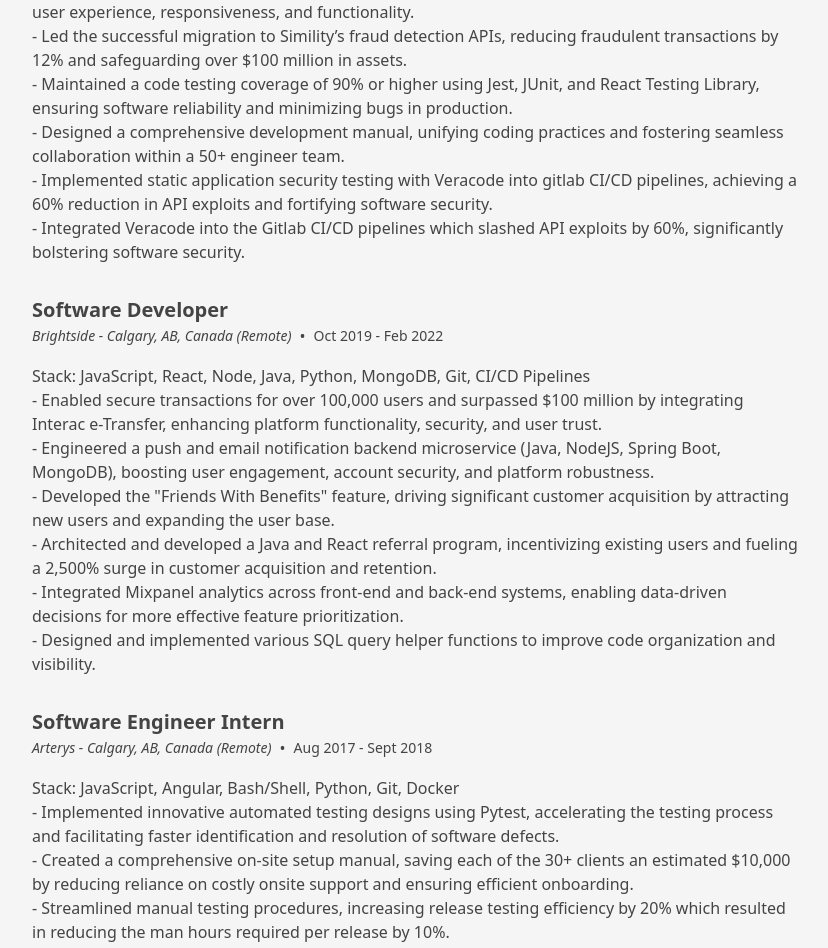
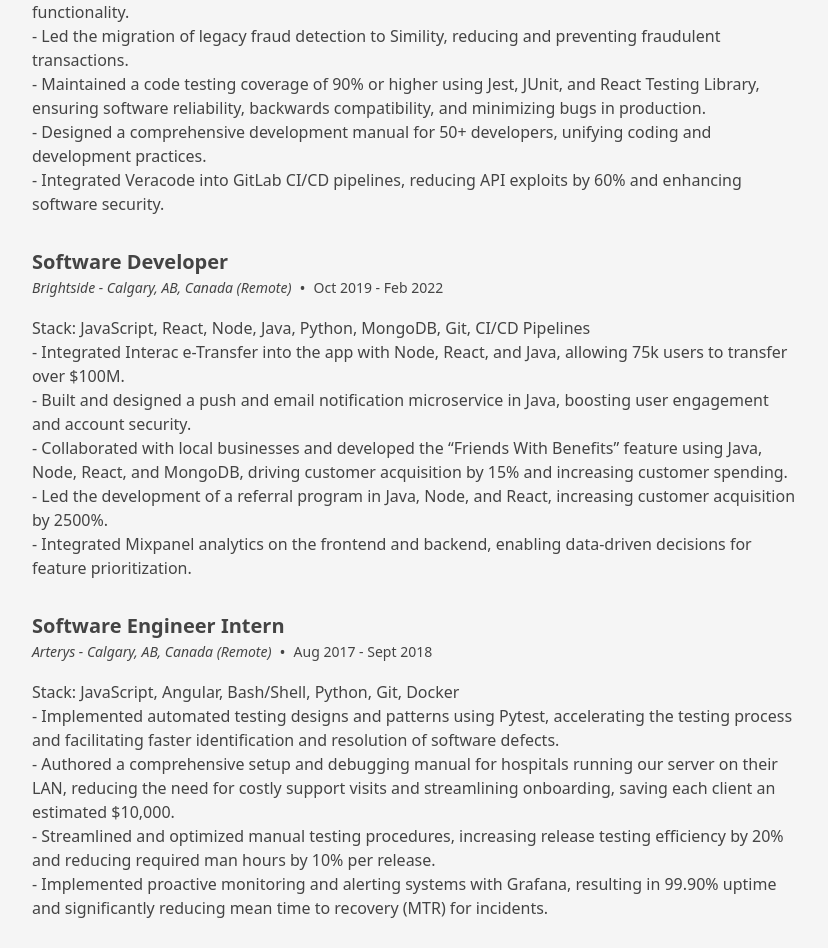
Before and after one commit to iiRaay/react-resume-template-ray, a Next.js app: page / in a window 1280 px wide. Shown: the part 1604-2552 px from the top of the page, without its empty margins (352-1180 px from the left). Built offline with nearby package versions, Linux system fonts and the light colour scheme.

Commit message:
update resume points on about me

```diff
--- a/src/components/Sections/Resume/index.tsx
+++ b/src/components/Sections/Resume/index.tsx
@@ -1,9 +1,9 @@
-import { FC, memo } from 'react';
+import {FC, memo} from 'react';
 
-import { education, experience, SectionId, skills } from '../../../data/data';
+import {education, experience, SectionId, skills} from '../../../data/data';
 import Section from '../../Layout/Section';
 import ResumeSection from './ResumeSection';
-import { SkillGroup } from './Skills';
+import {SkillGroup} from './Skills';
 import TimelineItem from './TimelineItem';
 
 const Resume: FC = memo(() => {
--- a/src/data/data.tsx
+++ b/src/data/data.tsx
@@ -112,11 +112,11 @@
   Outside of work, you'll find me exploring new countries, indulging in horological timepieces, playing and training for badminton,
   or brewing tea while seeking out the next adventure to embark upon.`,
   aboutItems: [
-    { label: 'Location', text: 'Calgary, AB, Canada', Icon: MapIcon },
-    { label: 'Age', text: '28', Icon: CalendarIcon },
-    { label: 'Nationality', text: 'Canadian', Icon: FlagIcon },
+    {label: 'Location', text: 'Calgary, AB, Canada', Icon: MapIcon},
+    {label: 'Age', text: '28', Icon: CalendarIcon },
+    {label: 'Nationality', text: 'Canadian', Icon: FlagIcon},
     // { label: 'Interests', text: 'Cars, Traveling, Food, Watches', Icon: SparklesIcon },
-    { label: 'Study', text: 'BSc in Computer Science', Icon: AcademicCapIcon },
+    {label: 'Study', text: 'BSc in Computer Science', Icon: AcademicCapIcon},
     // {label: 'Employment', text: 'Instant Domains, inc.', Icon: BuildingOffice2Icon},
   ],
 };
@@ -305,21 +305,18 @@
         <li>
           Stack: TypeScript, JavaScript, React, Node, Java, Python, Microsoft SQL Server, Git, CI/CD, ExpressJS
         </li>
-        - Revamped legacy codebase with ReactJS, boosting customer satisfaction by 20% through improved user experience, responsiveness, and functionality.
+          - Rebuilt the front end of BizBank using React, boosting user experience, responsiveness, and functionality.
         <li>
-          - Led the successful migration to Simility’s fraud detection APIs, reducing fraudulent transactions by 12% and safeguarding over $100 million in assets.
+          - Led the migration of legacy fraud detection to Simility, reducing and preventing fraudulent transactions.
         </li>
         <li>
-          - Maintained a code testing coverage of 90% or higher using Jest, JUnit, and React Testing Library, ensuring software reliability and minimizing bugs in production.
+          - Maintained a code testing coverage of 90% or higher using Jest, JUnit, and React Testing Library, ensuring software reliability, backwards compatibility, and minimizing bugs in production.
         </li>
         <li>
-          - Designed a comprehensive development manual, unifying coding practices and fostering seamless collaboration within a 50+ engineer team.
+          - Designed a comprehensive development manual for 50+ developers, unifying coding and development practices.
         </li>
         <li>
-          - Implemented static application security testing with Veracode into gitlab CI/CD pipelines, achieving a 60% reduction in API exploits and fortifying software security.
-        </li>
-        <li>
-          - Integrated Veracode into the Gitlab CI/CD pipelines which slashed API exploits by 60%, significantly bolstering software security.
+          - Integrated Veracode into GitLab CI/CD pipelines, reducing API exploits by 60% and enhancing software security.
         </li>
       </ul>
     ),
@@ -333,21 +330,18 @@
         <li>
           Stack: JavaScript, React, Node, Java, Python, MongoDB, Git, CI/CD Pipelines
         </li>
-        - Enabled secure transactions for over 100,000 users and surpassed $100 million by integrating Interac e-Transfer, enhancing platform functionality, security, and user trust.
+          - Integrated Interac e-Transfer into the app with Node, React, and Java, allowing 75k users to transfer over $100M.
         <li>
-          - Engineered a push and email notification backend microservice (Java, NodeJS, Spring Boot, MongoDB), boosting user engagement, account security, and platform robustness.
+          - Built and designed a push and email notification microservice in Java, boosting user engagement and account security.
         </li>
         <li>
-          - Developed the "Friends With Benefits" feature, driving significant customer acquisition by attracting new users and expanding the user base.
+          - Collaborated with local businesses and developed the “Friends With Benefits” feature using Java, Node, React, and MongoDB, driving customer acquisition by 15% and increasing customer spending.
         </li>
         <li>
-          - Architected and developed a Java and React referral program, incentivizing existing users and fueling a 2,500% surge in customer acquisition and retention.
+          - Led the development of a referral program in Java, Node, and React, increasing customer acquisition by 2500%.
         </li>
         <li>
-          - Integrated Mixpanel analytics across front-end and back-end systems, enabling data-driven decisions for more effective feature prioritization.
-        </li>
-        <li>
-          - Designed and implemented various SQL query helper functions to improve code organization and visibility.
+          - Integrated Mixpanel analytics on the frontend and backend, enabling data-driven decisions for feature prioritization.
         </li>
       </ul>
     ),
@@ -361,15 +355,15 @@
         <li>
           Stack: JavaScript, Angular, Bash/Shell, Python, Git, Docker
         </li>
-        - Implemented innovative automated testing designs using Pytest, accelerating the testing process and facilitating faster identification and resolution of software defects.
+          - Implemented automated testing designs and patterns using Pytest, accelerating the testing process and facilitating faster identification and resolution of software defects.
         <li>
-          - Created a comprehensive on-site setup manual, saving each of the 30+ clients an estimated $10,000 by reducing reliance on costly onsite support and ensuring efficient onboarding.
+          - Authored a comprehensive setup and debugging manual for hospitals running our server on their LAN, reducing the need for costly support visits and streamlining onboarding, saving each client an estimated $10,000.
         </li>
         <li>
-          - Streamlined manual testing procedures, increasing release testing efficiency by 20% which resulted in reducing the man hours required per release by 10%.
+          - Streamlined and optimized manual testing procedures, increasing release testing efficiency by 20% and reducing required man hours by 10% per release.
         </li>
         <li>
-          - Developed a robust internal dashboard using Grafana empowering data-driven decision-making and bug detection and monitoring.
+          - Implemented proactive monitoring and alerting systems with Grafana, resulting in 99.90% uptime and significantly reducing mean time to recovery (MTR) for incidents.
         </li>
       </ul>
     ),
@@ -435,9 +429,9 @@
  * Social items
  */
 export const socialLinks: Social[] = [
-  { label: 'Github', Icon: GithubIcon, href: 'https://github.com/iiraay' },
+  {label: 'Github', Icon: GithubIcon, href: 'https://github.com/iiraay'},
   // {label: 'Stack Overflow', Icon: StackOverflowIcon, href: 'https://stackoverflow.com/users/8553186/tim-baker'},
-  { label: 'LinkedIn', Icon: LinkedInIcon, href: 'https://www.linkedin.com/in/duongraymond/' },
-  { label: 'Instagram', Icon: InstagramIcon, href: 'https://www.instagram.com/iiraay/' },
+  {label: 'LinkedIn', Icon: LinkedInIcon, href: 'https://www.linkedin.com/in/duongraymond/'},
+  {label: 'Instagram', Icon: InstagramIcon, href: 'https://www.instagram.com/iiraay/'},
   // {label: 'Twitter', Icon: TwitterIcon, href: 'https://twitter.com/TimBakerx'},
 ];
```
Also changed, not shown: 1 other file (tests, documents, lock files or other folders).
